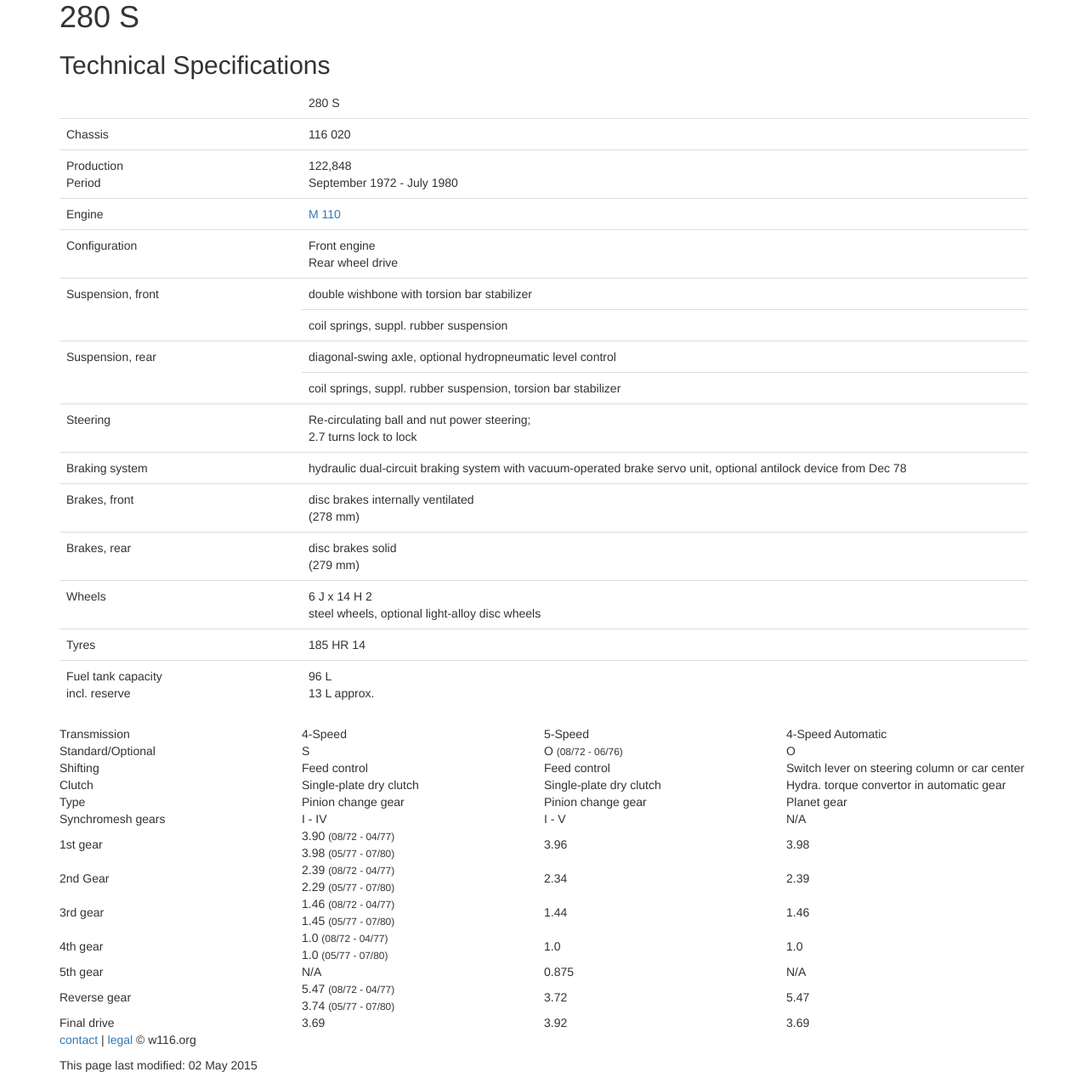
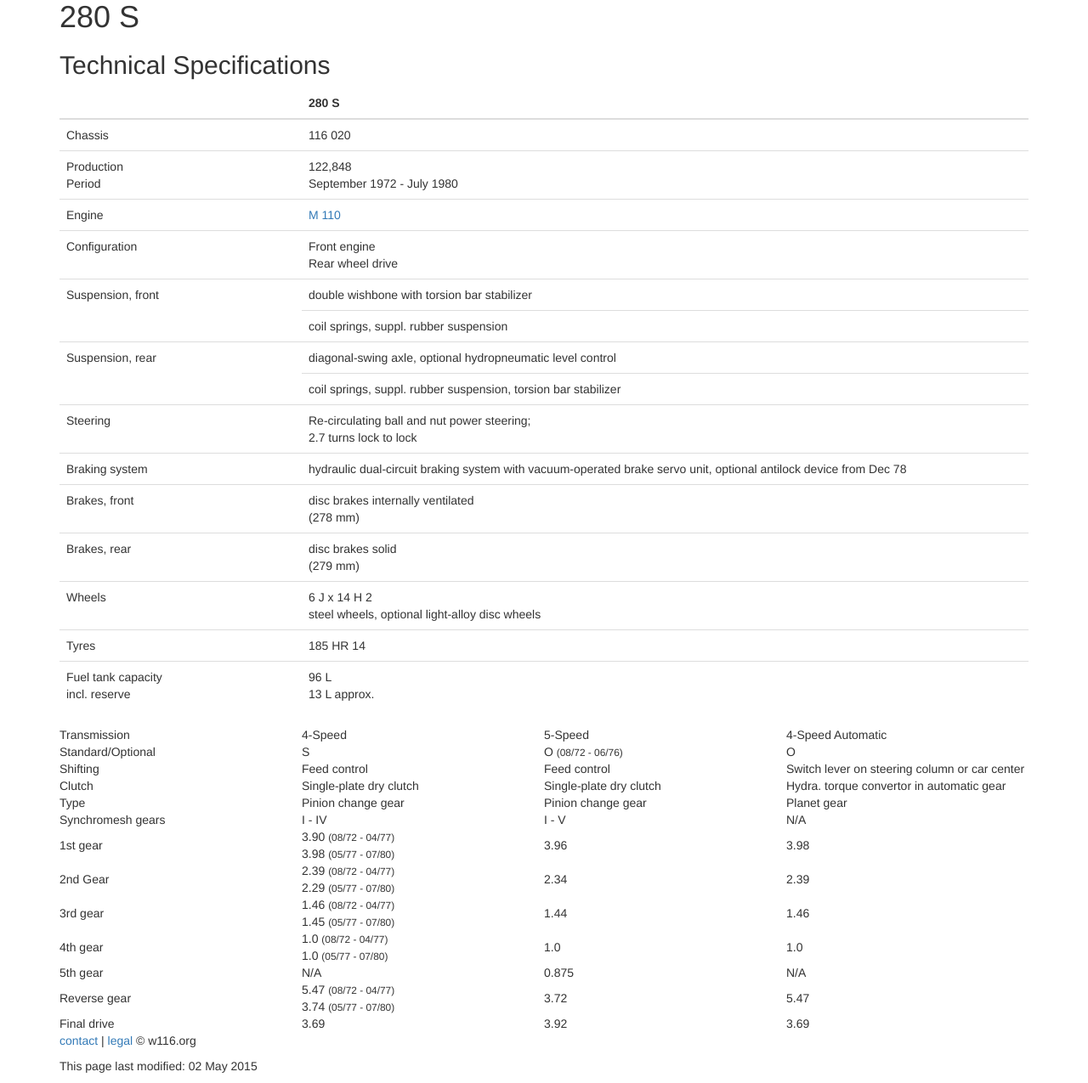
Before and after one commit to W116org/w116org.github.io, a Jekyll site: the page built from library/116_020.html, in a window 1280 px wide. Shown: the part 392-1667 px from the top of the page at 85% size. Built offline with Jekyll 4.4.1, drawn with Linux system fonts in a browser that asks for light colours; nearby versions of some CDN libraries; comment, search, counter and statistics services are not loaded.

Commit message:
Update 116_020.html

```diff
--- a/library/116_020.html
+++ b/library/116_020.html
@@ -12,8 +12,8 @@
   <table class="table table-hover">
     <thead>
     <tr>
-      <td colspan="1" rowspan="1" width="25%" class="colheader">&nbsp;</td>
-      <td colspan="1" width="75%" class="colheader">280 S</td>
+      <th colspan="1" rowspan="1" width="25%" class="colheader">&nbsp;</th>
+      <th colspan="1" width="75%" class="colheader">280 S</th>
     </tr>
     </thead>
     <tbody>
```
